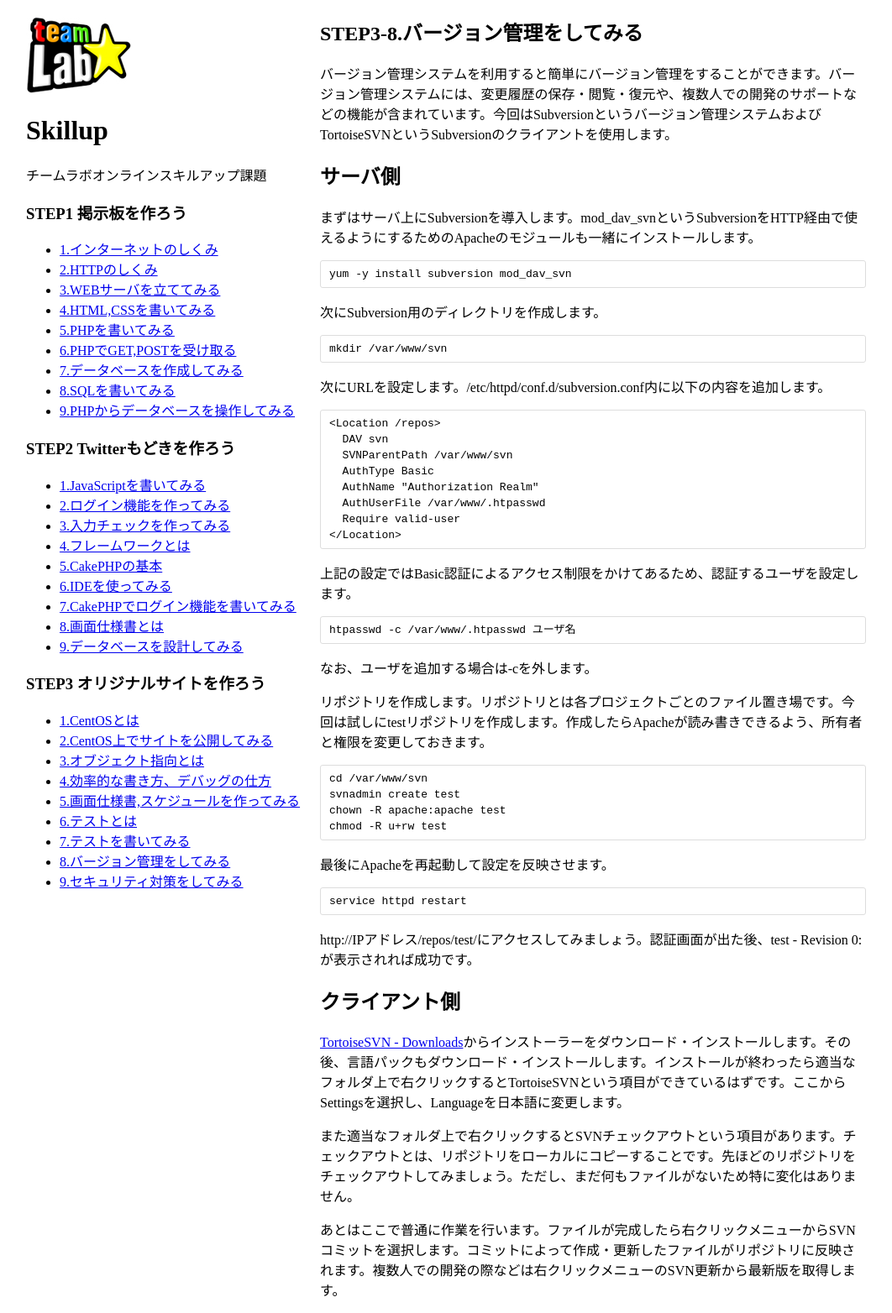
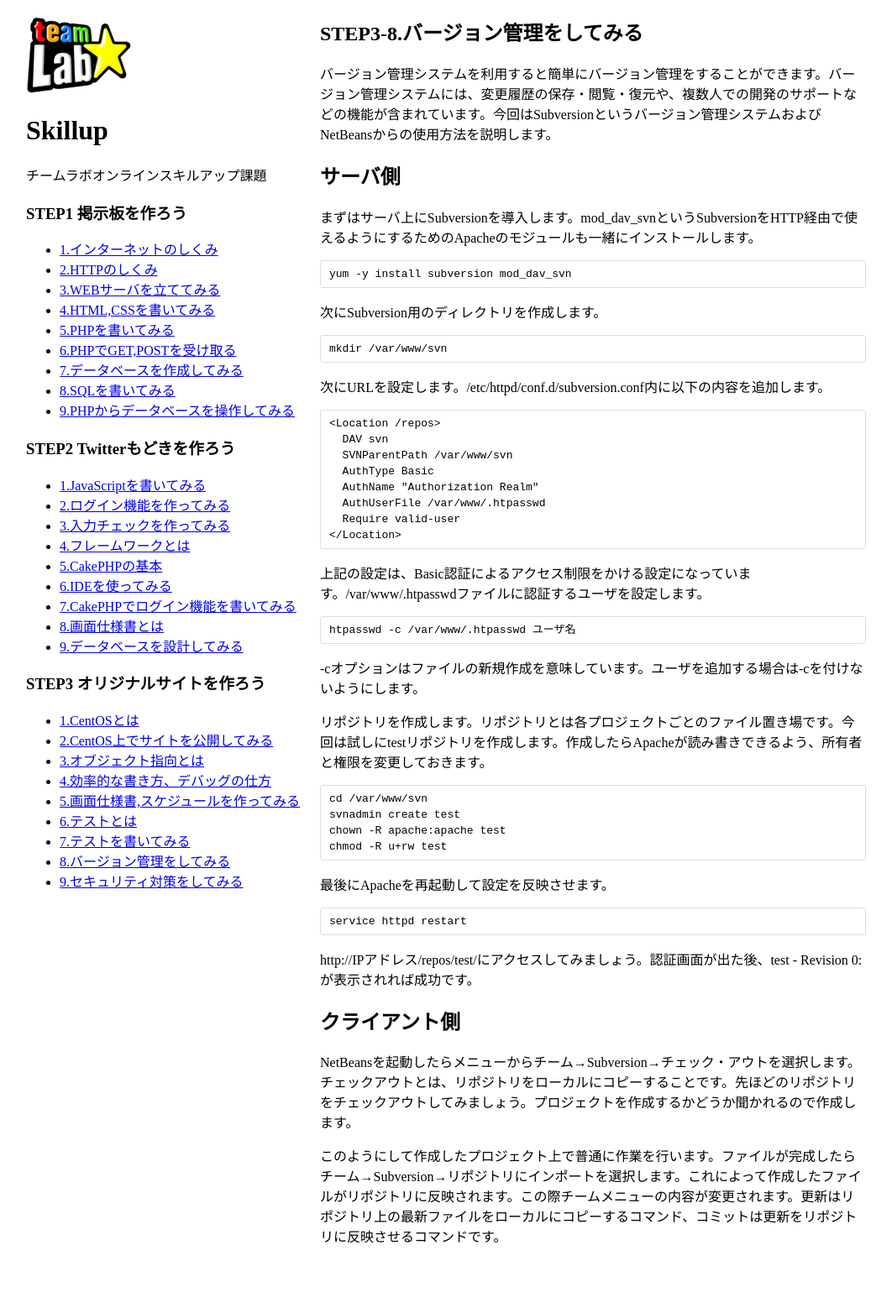
Before and after one commit to kojii/skillup, a Jekyll site: the page built from 3/8.md, in a window 1280 px wide. Shown: the whole page at 84% size, without its empty margins (109-1171 px from the left). Built offline with Jekyll 4.4.1, drawn with Linux system fonts in a browser that asks for light colours; Markdown is read by kramdown in place of the engine named in the settings; after the commit the page ends 1500 px from its top, so only the background shows below that.

Commit message:
update 3-8

````diff
--- a/3/8.md
+++ b/3/8.md
@@ -3,7 +3,7 @@ layout: default
 ---
 # STEP3-8.バージョン管理をしてみる
 
-バージョン管理システムを利用すると簡単にバージョン管理をすることができます。バージョン管理システムには、変更履歴の保存・閲覧・復元や、複数人での開発のサポートなどの機能が含まれています。今回はSubversionというバージョン管理システムおよびTortoiseSVNというSubversionのクライアントを使用します。
+バージョン管理システムを利用すると簡単にバージョン管理をすることができます。バージョン管理システムには、変更履歴の保存・閲覧・復元や、複数人での開発のサポートなどの機能が含まれています。今回はSubversionというバージョン管理システムおよびNetBeansからの使用方法を説明します。
 
 ## サーバ側
 
@@ -28,11 +28,11 @@ layout: default
 </Location>
 ```
 
-上記の設定ではBasic認証によるアクセス制限をかけてあるため、認証するユーザを設定します。
+上記の設定は、Basic認証によるアクセス制限をかける設定になっています。/var/www/.htpasswdファイルに認証するユーザを設定します。
 
     htpasswd -c /var/www/.htpasswd ユーザ名
 
-なお、ユーザを追加する場合は-cを外します。
+-cオプションはファイルの新規作成を意味しています。ユーザを追加する場合は-cを付けないようにします。
 
 リポジトリを作成します。リポジトリとは各プロジェクトごとのファイル置き場です。今回は試しにtestリポジトリを作成します。作成したらApacheが読み書きできるよう、所有者と権限を変更しておきます。
 
@@ -49,8 +49,6 @@ http://IPアドレス/repos/test/にアクセスしてみましょう。認証
 
 ## クライアント側
 
-[TortoiseSVN - Downloads](http://tortoisesvn.net/downloads.html)からインストーラーをダウンロード・インストールします。その後、言語パックもダウンロード・インストールします。インストールが終わったら適当なフォルダ上で右クリックするとTortoiseSVNという項目ができているはずです。ここからSettingsを選択し、Languageを日本語に変更します。
+NetBeansを起動したらメニューからチーム→Subversion→チェック・アウトを選択します。チェックアウトとは、リポジトリをローカルにコピーすることです。先ほどのリポジトリをチェックアウトしてみましょう。プロジェクトを作成するかどうか聞かれるので作成します。
 
-また適当なフォルダ上で右クリックするとSVNチェックアウトという項目があります。チェックアウトとは、リポジトリをローカルにコピーすることです。先ほどのリポジトリをチェックアウトしてみましょう。ただし、まだ何もファイルがないため特に変化はありません。
-
-あとはここで普通に作業を行います。ファイルが完成したら右クリックメニューからSVNコミットを選択します。コミットによって作成・更新したファイルがリポジトリに反映されます。複数人での開発の際などは右クリックメニューのSVN更新から最新版を取得します。
+このようにして作成したプロジェクト上で普通に作業を行います。ファイルが完成したらチーム→Subversion→リポジトリにインポートを選択します。これによって作成したファイルがリポジトリに反映されます。この際チームメニューの内容が変更されます。更新はリポジトリ上の最新ファイルをローカルにコピーするコマンド、コミットは更新をリポジトリに反映させるコマンドです。
````
Also changed, not shown: 1 other file.
